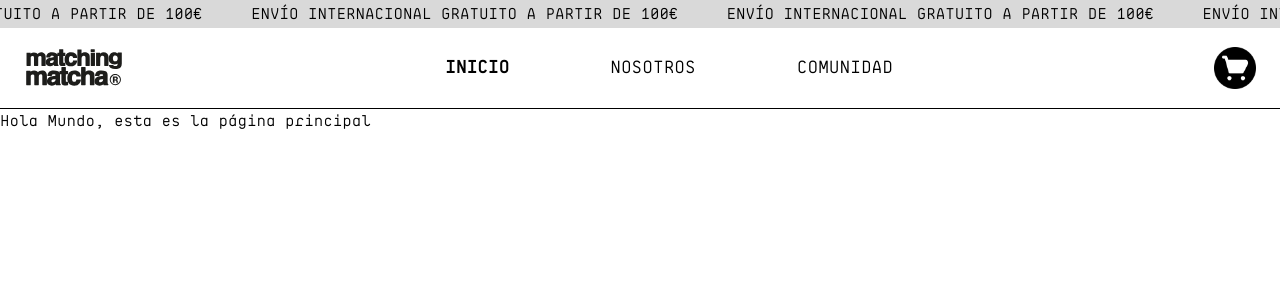
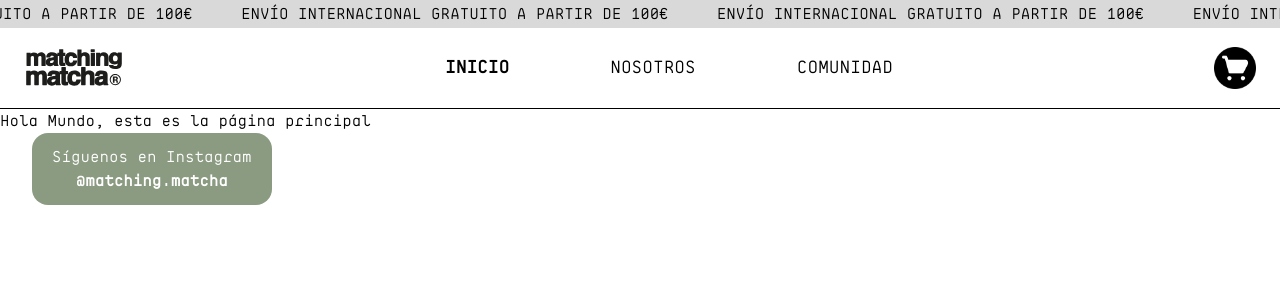
Before and after one commit to aadrizeta/matching-matcha-web-nextjs, a Next.js app: page / in a window 1280 px wide. Shown: the top 300 px of the page. Built offline with nearby package versions, Linux system fonts and the light colour scheme.

Commit message:
ig-button creado

```diff
--- a/src/app/globals.css
+++ b/src/app/globals.css
@@ -8,6 +8,8 @@
   --dark_gray: rgb(70, 70, 70); /*burger_menu*/
   --accent_blue: #069fe6; /*cart_badge*/
   --main_green: #8B9B81;
+  /* ig_button_hover */
+  --ig-hover-gradient: linear-gradient(45deg, #515bd4, #8134af, #dd2a7b, #f58529);
 
   /* ===== PADDINGS RESPONSIVOS ===== */
     --padding-mobile: 1rem;
@@ -55,6 +57,7 @@
   --color-accent_blue: var(--accent_blue);
   --color-light_gray: var(--light_gray);
   --color-dark_gray: var(--dark_gray);
+  --color-ig-hover-gradient: var(--ig-hover-gradient);
 
   /* ===== FUENTES ===== */
   --font_heading: 'Encabezados', Arial, Helvetica, sans-serif;
@@ -71,6 +74,9 @@ COMPONENTES REUTILIZABLES
 */
 @layer components {
 
+  .header{
+    @apply sticky top-0 z-60 bg-white border-b;
+  }
   /* ============================================= */
   /*==========HEADER --TOP STRIP SCROLL============*/
   /* ============================================= */
@@ -88,27 +94,8 @@ COMPONENTES REUTILIZABLES
   }
 
   /* ============================================= */
-  /* ======= HEADER -- NAVBAR ======== */
+  /* ============== HEADER -- NAVBAR ============= */
   /* ============================================= */
-  .header{
-    @apply sticky top-0 z-60 bg-white border-b;
-  }
-  .logo-container {
-    @apply shrink-0 mt-1.5 cursor-pointer;
-  }
-  .header-logo-mobile {
-    @apply shrink-0;
-  }
-  .header-logo-desktop {
-    @apply shrink-0;
-  }
-  .header-mobile-tablet {
-    @apply flex justify-between items-center w-full gap-4 md:hidden;
-  }
-  /* Header desktop layout */
-  .header-desktop {
-    @apply hidden md:flex md:justify-between md:items-center md:w-full md:gap-8;
-  }
   .main-header {
     @apply flex justify-between items-center mx-auto max-w-container h-20;
     padding-left: var(--padding-mobile);
@@ -128,6 +115,18 @@ COMPONENTES REUTILIZABLES
       padding-right: var(--padding-desktop);
     }
   }
+
+  .logo-container {
+    @apply shrink-0 mt-1.5 cursor-pointer;
+  }
+
+  .header-mobile-tablet {
+    @apply flex justify-between items-center w-full gap-4 md:hidden;
+  }
+  .header-desktop {
+    @apply hidden md:flex md:justify-between md:items-center md:w-full md:gap-8;
+  }
+
   .desktop-navbar{
     @apply hidden md:flex justify-between text-lg;
   }
@@ -146,6 +145,19 @@ COMPONENTES REUTILIZABLES
   .mobile-navbar{
     @apply fixed top-0 left-0 w-full h-full bg-background z-50 md:hidden transform transition-transform duration-300 ease-in-out;
   }
+
+  /* ============================================= */
+  /* ================== FOOTER =================== */
+  /* ============================================= */
+  .footer{
+    @apply bg-light_gray;
+  }
+
+  /*======== BOTÓN INSTAGRAM  ========== */
+  .ig-button{
+    @apply mx-8 px-5 py-3 bg-main_green text-background rounded-2xl cursor-pointer transition-all duration-300 ease-out hover:scale-105 hover:bg-ig-hover-gradient;
+  }
+
 }
 
 body {
--- a/src/app/page.tsx
+++ b/src/app/page.tsx
@@ -1,11 +1,12 @@
 'use client';
 import '@/app/globals.css'
-import MobileMenu from '@/components/layout/Header/mobilemenu';
+import IgButton from '@/components/ui/footer/ig-button';
 
 export default function Home() {
   return (
-    <div>
+    <div className='h-400'>
       <p>Hola Mundo, esta es la página principal</p>
+      <IgButton />
     </div>
   );
 }
--- a/src/components/ui/burger-menu.tsx
+++ /dev/null
@@ -1,45 +0,0 @@
-'use client';
-
-interface BurgerMenuProps {
-    isOpen: boolean;
-    onToggle: () => void;
-}
-
-export default function BurgerMenu({ isOpen, onToggle }: BurgerMenuProps) {
-    return (
-        <button
-            onClick={onToggle}
-            className={`relative w-7.5 h-7.5 focus:outline-none cursor-pointer`}
-        >
-            {/* Bar 1 */}
-            <span
-                className={`
-                    absolute top-0 left-0 w-10 h-0.75 rounded bg-dark_gray transition-all duration-200 ease-in-out origin-[5%]
-                    ${isOpen ? 'rotate-45 w-10.5 h-0.75' : ''}
-                `}
-            />
-            {/* Bar 2 */}
-            <span
-                className={`
-                    absolute top-3.25 left-0 w-10 h-0.75 rounded bg-dark_gray transition-all duration-200 ease-in-out
-                    ${isOpen ? '-rotate-45 bg-transparent h-0.75' : ''}
-                `}
-            />
-            {/* Bar 3 */}
-            <span
-                className={`
-                    absolute bottom-0 left-0 w-10 h-0.75 rounded bg-dark_gray transition-all duration-200 ease-in-out origin-[5%]
-                    ${isOpen ? 'rotate-45 bg-transparent h-0.75' : ''}
-                `}
-            />
-            {/* Bar 4 */}
-            <span
-                className={`
-                    absolute bottom-0 left-0 w-10 h-0.75 rounded bg-dark_gray transition-all duration-200 ease-in-out origin-[5%]
-                    ${isOpen ? '-rotate-45 w-10.5 h-0.75' : ''}
-                `}
-            />
-
-        </button>
-    );
-}
--- /dev/null
+++ b/src/components/ui/footer/ig-button.tsx
@@ -0,0 +1,13 @@
+import Link from "next/link";
+import '@/app/globals.css';
+
+export default function IgButton() {
+    return (
+        <Link href="https://www.instagram.com/matching.matcha">
+            <button className="ig-button">
+                <p>Síguenos en Instagram</p>
+                <p><b>@matching.matcha</b></p>
+            </button>
+        </Link>
+    );
+}
--- /dev/null
+++ b/src/components/ui/header/burger-menu.tsx
@@ -0,0 +1,45 @@
+'use client';
+
+interface BurgerMenuProps {
+    isOpen: boolean;
+    onToggle: () => void;
+}
+
+export default function BurgerMenu({ isOpen, onToggle }: BurgerMenuProps) {
+    return (
+        <button
+            onClick={onToggle}
+            className={`relative w-7.5 h-7.5 focus:outline-none cursor-pointer`}
+        >
+            {/* Bar 1 */}
+            <span
+                className={`
+                    absolute top-0 left-0 w-10 h-0.75 rounded bg-dark_gray transition-all duration-200 ease-in-out origin-[5%]
+                    ${isOpen ? 'rotate-45 w-10.5 h-0.75' : ''}
+                `}
+            />
+            {/* Bar 2 */}
+            <span
+                className={`
+                    absolute top-3.25 left-0 w-10 h-0.75 rounded bg-dark_gray transition-all duration-200 ease-in-out
+                    ${isOpen ? '-rotate-45 bg-transparent h-0.75' : ''}
+                `}
+            />
+            {/* Bar 3 */}
+            <span
+                className={`
+                    absolute bottom-0 left-0 w-10 h-0.75 rounded bg-dark_gray transition-all duration-200 ease-in-out origin-[5%]
+                    ${isOpen ? 'rotate-45 bg-transparent h-0.75' : ''}
+                `}
+            />
+            {/* Bar 4 */}
+            <span
+                className={`
+                    absolute bottom-0 left-0 w-10 h-0.75 rounded bg-dark_gray transition-all duration-200 ease-in-out origin-[5%]
+                    ${isOpen ? '-rotate-45 w-10.5 h-0.75' : ''}
+                `}
+            />
+
+        </button>
+    );
+}
--- /dev/null
+++ b/src/components/ui/header/nav-links.tsx
@@ -0,0 +1,44 @@
+'use client';
+
+import Link from "next/link";
+import { usePathname } from "next/navigation";
+import clsx from "clsx";
+
+const Links = [
+    {
+        name: "Inicio",
+        href: "/",
+    },
+    {
+        name: "Nosotros",
+        href: "/about",
+    },
+    {
+        name: "Comunidad",
+        href: "/community",
+    },
+];
+
+export default function NavLinks() {
+    const pathname = usePathname();
+    return (
+        <>
+            {Links.map((link) => {
+                return (
+                    <Link
+                        key={link.name}
+                        href={link.href}
+                        className={clsx(
+                            'text-sm',
+                            {
+                                'font-bold text-black dark:text-white': pathname === link.href,
+                            }
+                        )}
+                    >
+                        <p>{link.name}</p>
+                    </Link>
+                );
+            })}
+        </>
+    );
+}
--- a/src/components/ui/nav-links.tsx
+++ /dev/null
@@ -1,44 +0,0 @@
-'use client';
-
-import Link from "next/link";
-import { usePathname } from "next/navigation";
-import clsx from "clsx";
-
-const Links = [
-    {
-        name: "Inicio",
-        href: "/",
-    },
-    {
-        name: "Nosotros",
-        href: "/about",
-    },
-    {
-        name: "Comunidad",
-        href: "/community",
-    },
-];
-
-export default function NavLinks() {
-    const pathname = usePathname();
-    return (
-        <>
-            {Links.map((link) => {
-                return (
-                    <Link
-                        key={link.name}
-                        href={link.href}
-                        className={clsx(
-                            'text-sm',
-                            {
-                                'font-bold text-black dark:text-white': pathname === link.href,
-                            }
-                        )}
-                    >
-                        <p>{link.name}</p>
-                    </Link>
-                );
-            })}
-        </>
-    );
-}
```
Also changed, not shown: src/components/layout/Header/header.tsx (+4 -4 lines), src/components/ui/header/header-top-strip.tsx (renamed from src/components/ui/header-top-script.tsx), src/components/ui/header/logo-image.tsx (renamed from src/components/ui/logo-image.tsx), src/components/ui/header/sidecartButton.tsx (renamed from src/components/ui/sidecartButton.tsx).
